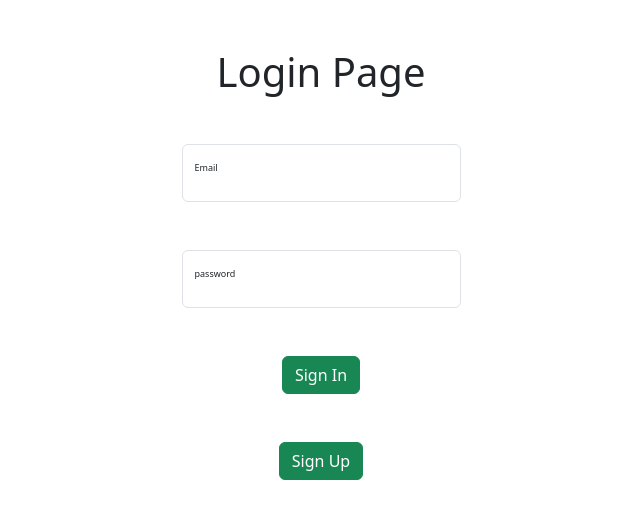
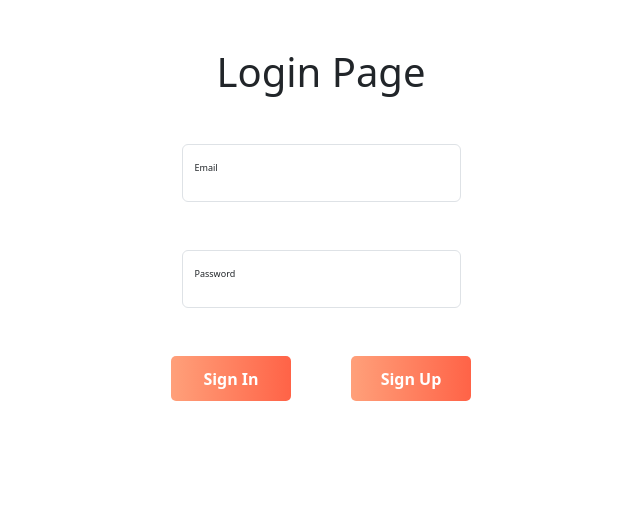
Before and after one commit to Cyqaas/CSE-412-2023, a React (Create React App) app in the folder client/: page / in a window 1280 px wide. Shown: the top 518 px of the page, without its empty margins (319-959 px from the left). Built offline with nearby package versions, Linux system fonts and the light colour scheme.

Commit message:
Change UI on Login Page

```diff
--- a/client/src/App.jsx
+++ b/client/src/App.jsx
@@ -22,6 +22,7 @@ const App = () => {
                 <Route path ="/signup" element = {<SignUp/>}/>
                 <Route path ="/profilepage" element = {<ProfilePage/>}/>
                 <Route path ="/default" element = {<DefaultPage/>}/>
+
             </Routes>
         </Router>
     </div>
--- a/client/src/routers/login.jsx
+++ b/client/src/routers/login.jsx
@@ -1,5 +1,6 @@
 import React, {useEffect, useState} from 'react';
 import { useNavigate } from "react-router-dom";
+import './styles.css';
 /*
     Hold componets and buttons/modulas to login into their account
     Textbox for username and password, button to call event
@@ -8,7 +9,7 @@ import { useNavigate } from "react-router-dom";
 // Get the cookie
 function getCookie(cname)
 {
-    let name = cname + "=";
+  let name = cname + "=";
   let decodedCookie = decodeURIComponent(document.cookie);
   let ca = decodedCookie.split(';');
   for(let i = 0; i <ca.length; i++) {
@@ -52,46 +53,89 @@ function InputLogin  ()
                 document.cookie = `password=${passwordInput}`;
                 navigate('/ProfilePage');
             }
-
         }
         catch(err)
         {
-            console.log("error");
+            console.log("log in error", err);
         }
     }
 
      return (
         <>
+            <h1 className='text-center mt-5'> Login Page </h1>
+            <center>
+            <form className='text-center mt-5 w-25'>
 
-             <h1 className='text-center mt-5'> Login Page </h1>
-             <center>
-            <form className='text-center mt-5 w-25'
-            >
             <div className='form-floating mb-1'>
+            <label className='form-label' form='emailform' style={{fontSize:'9px'}} > Email </label>
+                <input
+                type='text'
+                id='emailform'
+                className='form-control'
+                placeholder='Email@example.com'
+                value={emailInput} onChange={(e) => setEmailInput(e.target.value)}>
+                </input>
+            </div>
 
-            <label className='form-label' form='emailform' style={{fontSize:'9px'}} > Email </label>
-                <input type='text' id='emailform' className='form-control ' placeholder='Email@example.com' value={emailInput} onChange={(e) => setEmailInput(e.target.value)}></input>
-            </div>
                 <div className='form-floating'>
-                <label className='form-label' form='passform'  style={{fontSize:'9px'}}> password </label>
-                <input type ="password" id='passform' className='form-control mt-5'   placeholder= '●●●●●●●' value={passwordInput} onChange={  (e) => setPasswordInput(e.target.value)}></input>
+                <label className='form-label' form='passform'  style={{fontSize:'9px'}}> Password </label>
+                <input
+                type ="password"
+                id='passform'
+                className='form-control mt-5'
+                placeholder= '●●●●●●●'
+                value={passwordInput}
+                onChange={  (e) => setPasswordInput(e.target.value)}>
+                </input>
                 </div>
-
-                <center>
-                <button className='btn btn-success mt-5' onClick ={onLoginIn} type='success'>Sign In</button>
-
-                </center>
-
-            </form>
-
+                </form>
            </center>
 
-            <center>
-                 <button onClick={() =>{navigate('/signup')}}className= 'btn btn-success mt-5' type='success'>Sign Up </button>
-            </center>
+                <div style = {{ display: 'flex', justifyContent: 'center'}}>
+                    <button
+                    className='btn btn-success mt-5'
+                    onClick ={onLoginIn}
+                    type='success'
+                    style = {{
+                        background: 'linear-gradient(to right, #FFA07A, #FF6347)',
+                        color: 'white',
+                        padding: '10px 20px',
+                        borderRadius: '5px',
+                        border: 'none',
+                        cursor: 'pointer',
+                        fontWeight: 'bold',
+                        fontSize: '16px',
+                        marginRight: '30px',
+                        width: '120px',
+                        height: '45px',
+                    }}
+                    >
+                    Sign In
+                    </button>
+
+                 <button
+                 onClick={() =>{navigate('/signup')}}
+                 className = 'btn btn-success mt-5'
+                 type='success'
+                 style={{
+                    background: 'linear-gradient(to right, #FFA07A, #FF6347)',
+                    color: 'white',
+                    padding: '10px 20px',
+                    borderRadius: '5px',
+                    border: 'none',
+                    cursor: 'pointer',
+                    fontWeight: 'bold',
+                    fontSize: '16px',
+                    marginLeft: '30px',
+                    width: '120px',
+                    height: '45px',
+                  }}
+                 >
+                 Sign Up
+                 </button>
+            </div>
         </>
     );
-
 }
 
 export  default InputLogin;
--- a/client/src/routers/signup.js
+++ b/client/src/routers/signup.js
@@ -59,7 +59,7 @@ import React, {useEffect, useState} from 'react';
         }
         catch(err)
         {
-            console.log("error");
+            console.log("sign up error", err);
             return false;
         }
 
```
Also changed, not shown: client/src/routers/styles.css (added), 2 other files (tests, documents, lock files or other folders).
